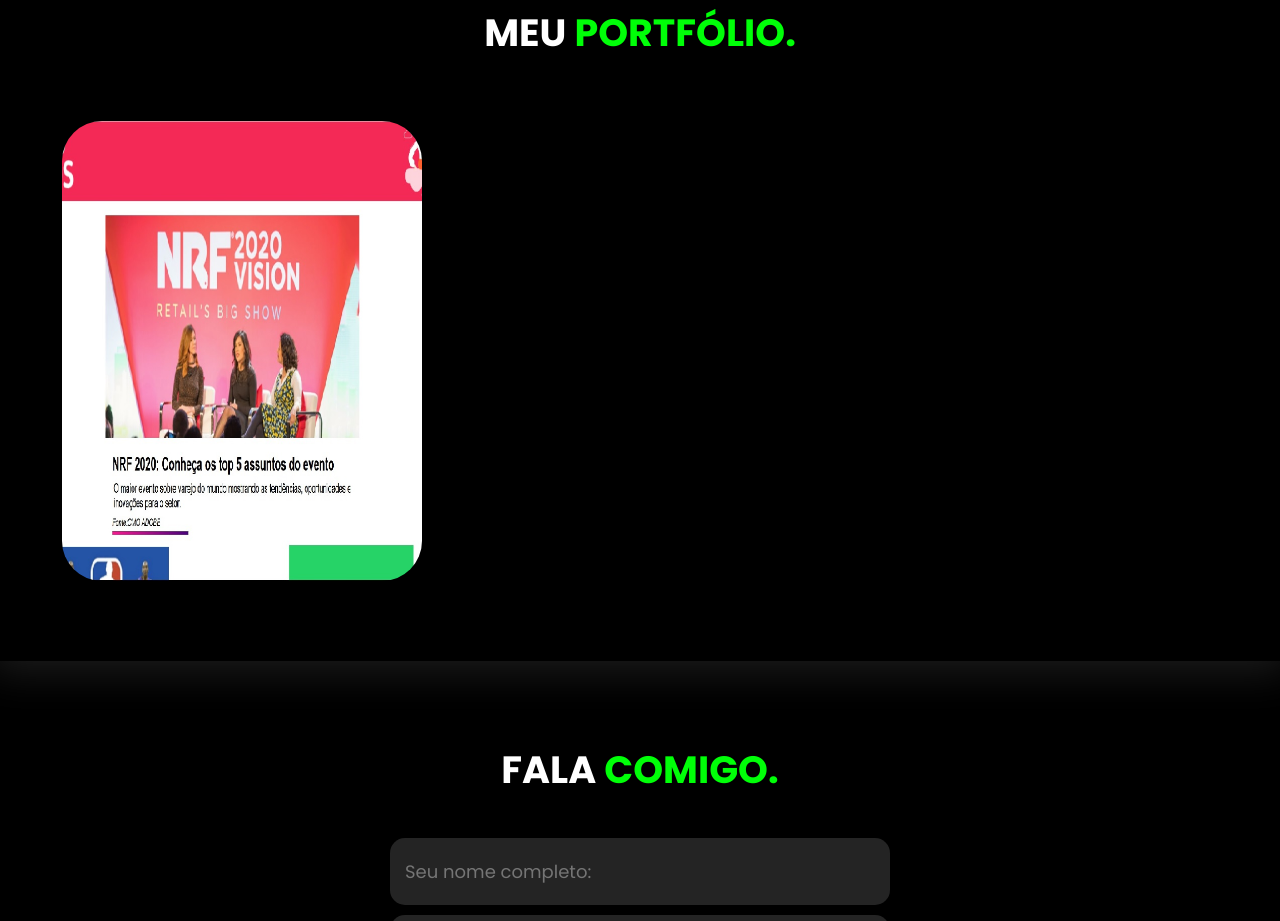
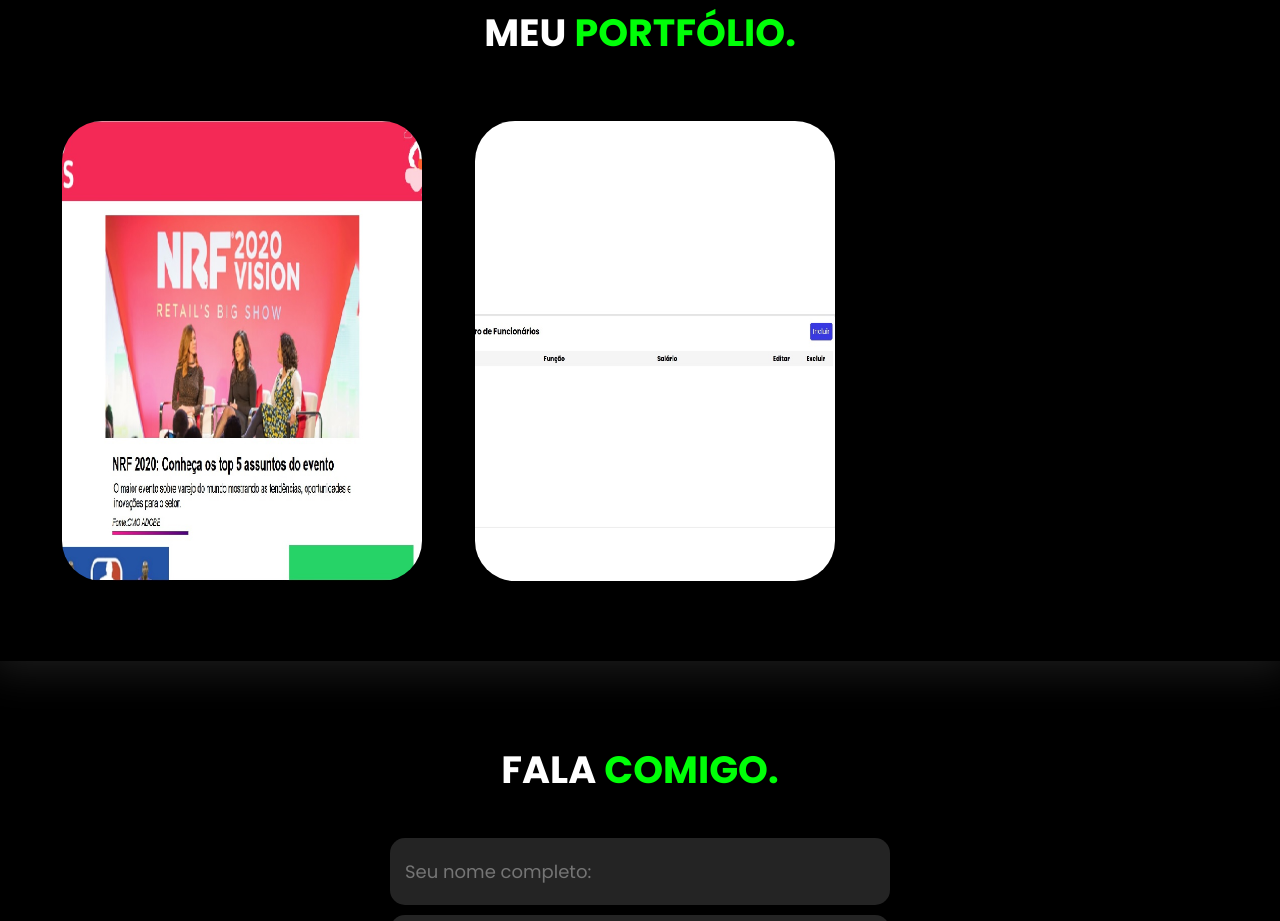
Before and after one commit to paulotrindadee/portifolio, a plain HTML site: page index.html in a window 1280 px wide. Shown: the part 1960-2881 px from the top of the page. Drawn offline with nearby package versions, Linux system fonts and the light colour scheme; a script that the page names is missing; files whose address does not match are found by name.

Commit message:
Alterações 02

```diff
--- a/index.html
+++ b/index.html
@@ -205,11 +205,14 @@
             </div>
 
             >
-            <div
-              class="img-port"
-              style="background-image: url(images/imagem.jpg)"
-            >
-              <div class="overlay">Projeto 2</div>
+            <div class="img-port" style="background-image: url(/img/crud.jpg)">
+              <div class="overlay">
+                <a
+                  href="https://paulotrindadee.github.io/CRUD_Em_JAVASCRIPT/"
+                  target="_blank"
+                  >Projeto 2</a
+                >
+              </div>
             </div>
             <div
               class="img-port"
```
Also changed, not shown: img/crud.jpg (added).
